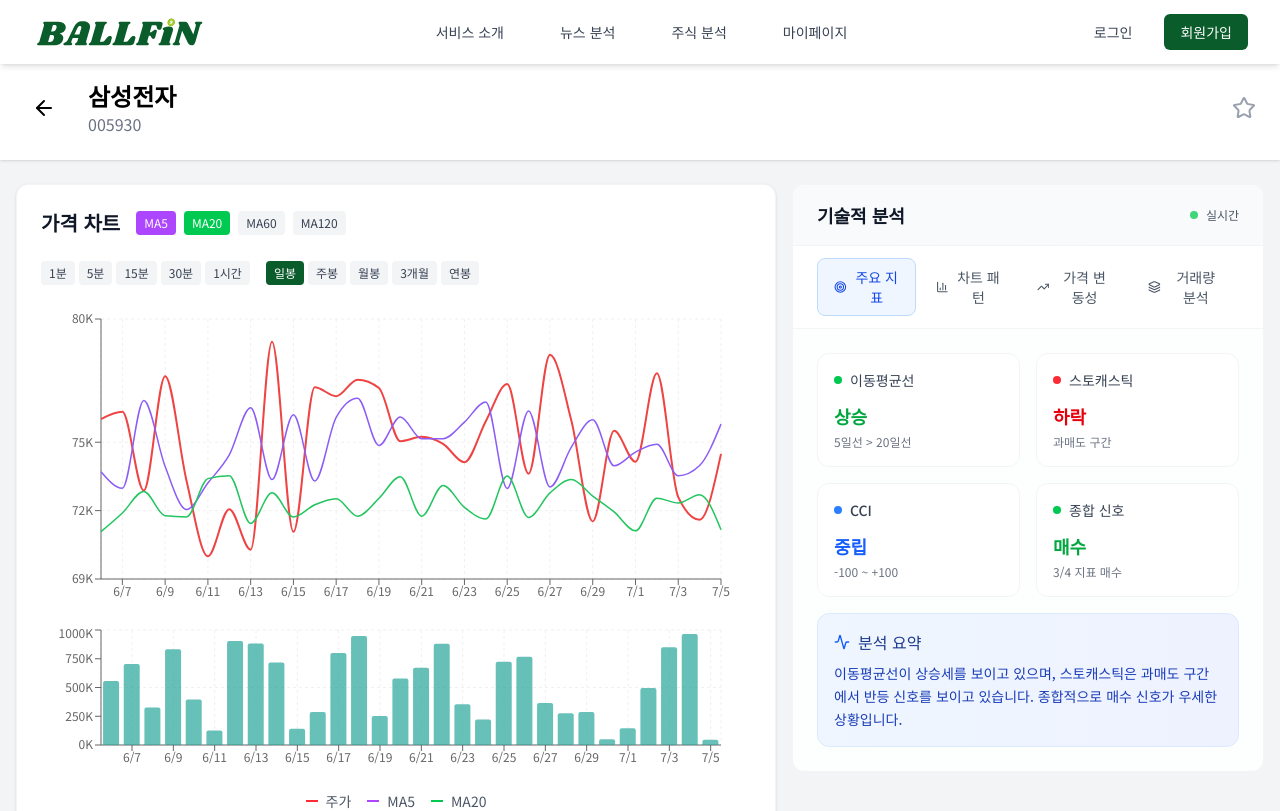
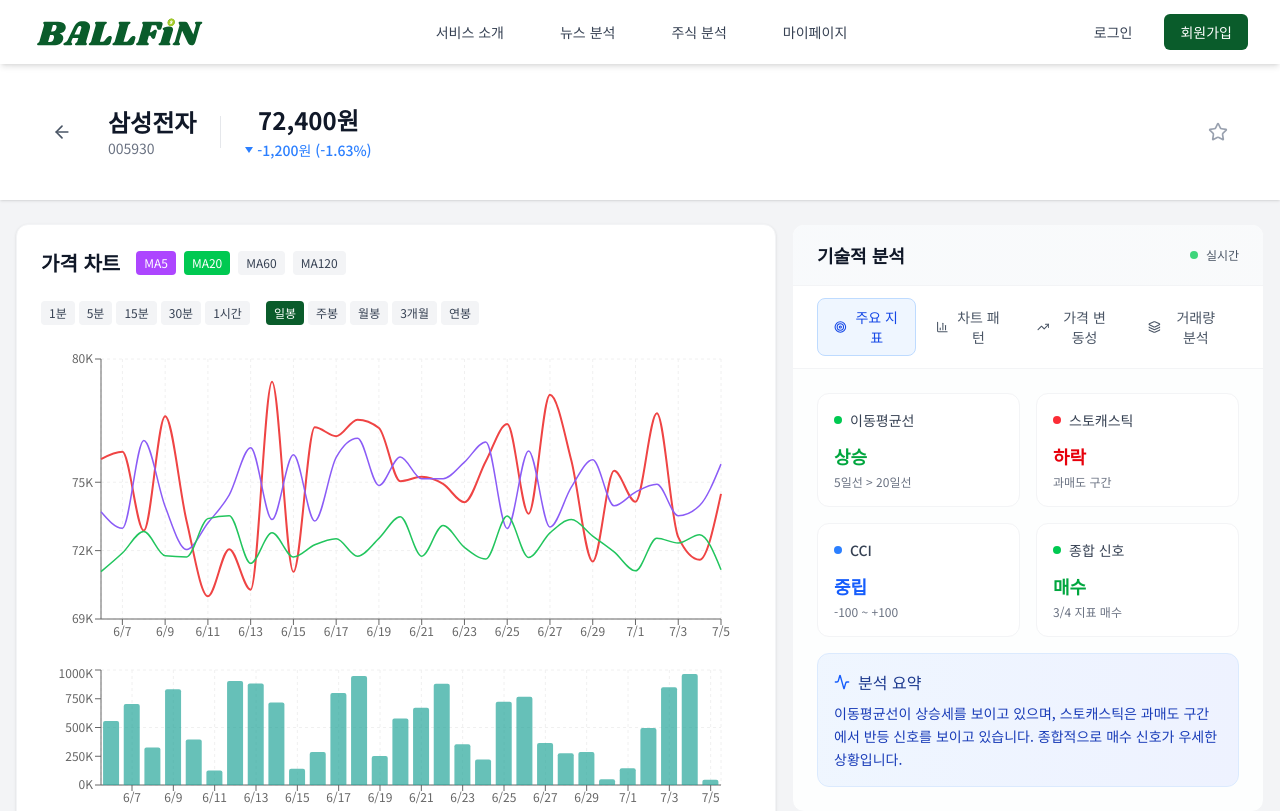
Before and after one commit to BALLFiN/BALLFiN-FE, a React (Vite) app: page /stock/1 in a window 1280 px wide. Shown: the top 811 px of the page. Built offline with nearby package versions, Linux system fonts and the light colour scheme; a web font is replaced by a local one.

Commit message:
🎨: stockheader 영역 분리 및  hover 디자인

```diff
--- a/src/components/stockDetail/StockHeader.tsx
+++ b/src/components/stockDetail/StockHeader.tsx
@@ -1,11 +1,28 @@
 import { ArrowLeft, Star } from "lucide-react";
 import { useNavigate } from "react-router-dom";
+import { useState } from "react";
 
 interface StockHeaderProps {
   name: string;
   code: string;
   isFavorite: boolean;
   onToggleFavorite: () => void;
+  currentPrice: number;
+  changeAmount: number;
+  changePercent: number;
+  previousVolume?: number;
+  currentVolume?: number;
+  tradingAmount?: number;
+  week52High?: {
+    price: number;
+    date: string;
+  };
+  week52Low?: {
+    price: number;
+    date: string;
+  };
+  upperLimit?: number;
+  lowerLimit?: number;
 }
 
 export default function StockHeader({
@@ -13,31 +30,190 @@ export default function StockHeader({
   code,
   isFavorite,
   onToggleFavorite,
+  currentPrice,
+  changeAmount,
+  changePercent,
+  previousVolume,
+  currentVolume,
+  tradingAmount,
+  week52High,
+  week52Low,
+  upperLimit,
+  lowerLimit,
 }: StockHeaderProps) {
   const navigate = useNavigate();
+  const [isHovered, setIsHovered] = useState(false);
+
+  const isPositive = changeAmount >= 0;
 
   return (
-    <div className="flex items-center justify-between mb-2">
-      <div className="flex items-center gap-4">
+    <div className="bg-white p-6 ">
+      <div className="flex items-center justify-between">
+        {/* 왼쪽 영역: 뒤로가기 + 종목 정보 + 현재가 */}
+        <div className="flex items-center gap-6">
           <button
             onClick={() => navigate(-1)}
-          className="p-4 hover:bg-gray-100 rounded-full"
+            className="p-3 hover:bg-gray-50 rounded-lg transition-colors"
           >
-          <ArrowLeft size={24} />
+            <ArrowLeft size={20} className="text-gray-600" />
           </button>
+
+          <div className="flex items-center gap-6">
             <div>
-          <h1 className="text-2xl font-bold">{name}</h1>
-          <p className="text-gray-500">{code}</p>
+              <h1 className="text-2xl font-bold text-gray-900">{name}</h1>
+              <p className="text-gray-500 text-sm">{code}</p>
+            </div>
+
+            {/* 구분선 */}
+            <div className="w-px h-8 bg-gray-200"></div>
+
+            {/* 현재가 정보 */}
+            <div
+              className="relative"
+              onMouseEnter={() => setIsHovered(true)}
+              onMouseLeave={() => setIsHovered(false)}
+            >
+              <div className="text-center">
+                <div className="text-2xl font-bold text-gray-900">
+                  {currentPrice.toLocaleString()}원
+                </div>
+                <div className="flex items-center justify-center gap-1 mt-1">
+                  <div
+                    className={`w-0 h-0 border-l-4 border-r-4 ${
+                      isPositive
+                        ? "border-b-6 border-b-red-500 border-l-transparent border-r-transparent"
+                        : "border-t-6 border-t-blue-500 border-l-transparent border-r-transparent"
+                    }`}
+                  />
+                  <span
+                    className={`text-sm font-medium ${
+                      isPositive ? "text-red-500" : "text-blue-500"
+                    }`}
+                  >
+                    {isPositive ? "+" : ""}
+                    {changeAmount.toLocaleString()}원 (
+                    {changePercent.toFixed(2)}%)
+                  </span>
                 </div>
               </div>
+
+              {/* Hover 시 추가 정보 */}
+              {isHovered && (
+                <div className="absolute top-full left-0 mt-3 bg-white rounded-lg shadow-lg border border-gray-200 p-4 z-10 min-w-[400px]">
+                  <div className="grid grid-cols-2 gap-4 text-sm">
+                    {/* 거래량 정보 */}
+                    <div className="space-y-2">
+                      <div className="font-medium text-gray-700 mb-2">
+                        거래량 정보
+                      </div>
+                      {previousVolume && (
+                        <div className="flex justify-between">
+                          <span className="text-gray-600">전일거래량:</span>
+                          <span className="font-medium">
+                            {previousVolume.toLocaleString()}
+                          </span>
+                        </div>
+                      )}
+                      {currentVolume && (
+                        <div className="flex justify-between">
+                          <span className="text-gray-600">거래량:</span>
+                          <span className="font-medium">
+                            {currentVolume.toLocaleString()}
+                          </span>
+                        </div>
+                      )}
+                      {tradingAmount && (
+                        <div className="flex justify-between">
+                          <span className="text-gray-600">거래금:</span>
+                          <span className="font-medium">
+                            {(tradingAmount / 1000000000).toFixed(1)}억원
+                          </span>
+                        </div>
+                      )}
+                    </div>
+
+                    {/* 52주 정보 */}
+                    <div className="space-y-2">
+                      <div className="font-medium text-gray-700 mb-2">
+                        52주 정보
+                      </div>
+                      {week52High && (
+                        <div className="flex justify-between">
+                          <span className="text-gray-600">52주최고:</span>
+                          <span className="font-medium text-red-600">
+                            {week52High.price.toLocaleString()}원
+                          </span>
+                        </div>
+                      )}
+                      {week52High && (
+                        <div className="flex justify-between text-xs">
+                          <span className="text-gray-500">최고일:</span>
+                          <span className="text-gray-500">
+                            {week52High.date}
+                          </span>
+                        </div>
+                      )}
+                      {week52Low && (
+                        <div className="flex justify-between">
+                          <span className="text-gray-600">52주최저:</span>
+                          <span className="font-medium text-blue-600">
+                            {week52Low.price.toLocaleString()}원
+                          </span>
+                        </div>
+                      )}
+                      {week52Low && (
+                        <div className="flex justify-between text-xs">
+                          <span className="text-gray-500">최저일:</span>
+                          <span className="text-gray-500">
+                            {week52Low.date}
+                          </span>
+                        </div>
+                      )}
+                    </div>
+
+                    {/* 가격 제한 */}
+                    {(upperLimit || lowerLimit) && (
+                      <div className="col-span-2 space-y-2 mt-2 pt-2 border-t border-gray-200">
+                        <div className="font-medium text-gray-700">
+                          가격 제한
+                        </div>
+                        <div className="grid grid-cols-2 gap-4">
+                          {upperLimit && (
+                            <div className="flex justify-between">
+                              <span className="text-gray-600">상한가:</span>
+                              <span className="font-medium text-red-600">
+                                {upperLimit.toLocaleString()}원
+                              </span>
+                            </div>
+                          )}
+                          {lowerLimit && (
+                            <div className="flex justify-between">
+                              <span className="text-gray-600">하한가:</span>
+                              <span className="font-medium text-blue-600">
+                                {lowerLimit.toLocaleString()}원
+                              </span>
+                            </div>
+                          )}
+                        </div>
+                      </div>
+                    )}
+                  </div>
+                </div>
+              )}
+            </div>
+          </div>
+        </div>
+
+        {/* 오른쪽 영역: 즐겨찾기 */}
         <button
           onClick={onToggleFavorite}
-        className={`p-2 rounded-full hover:bg-gray-100 ${
+          className={`p-3 rounded-lg hover:bg-gray-50 transition-colors ${
             isFavorite ? "text-yellow-500" : "text-gray-400"
           }`}
         >
-        <Star size={24} />
+          <Star size={20} />
         </button>
+      </div>
     </div>
   );
 }
```
Lines whose indentation alone changed are shown as unchanged.
